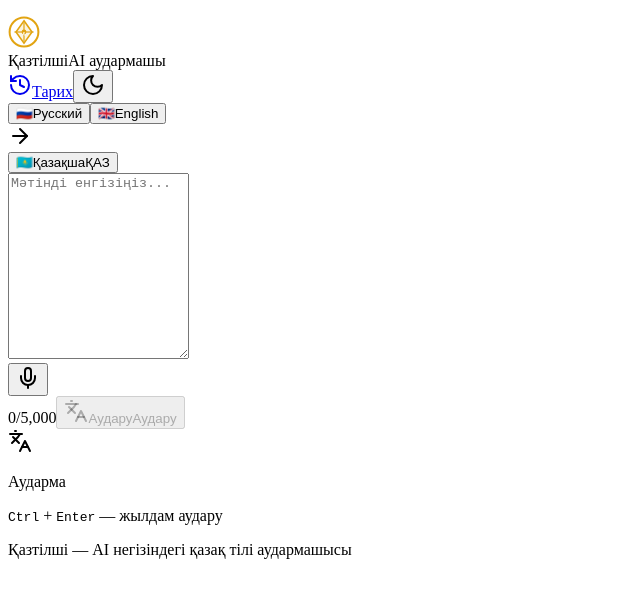
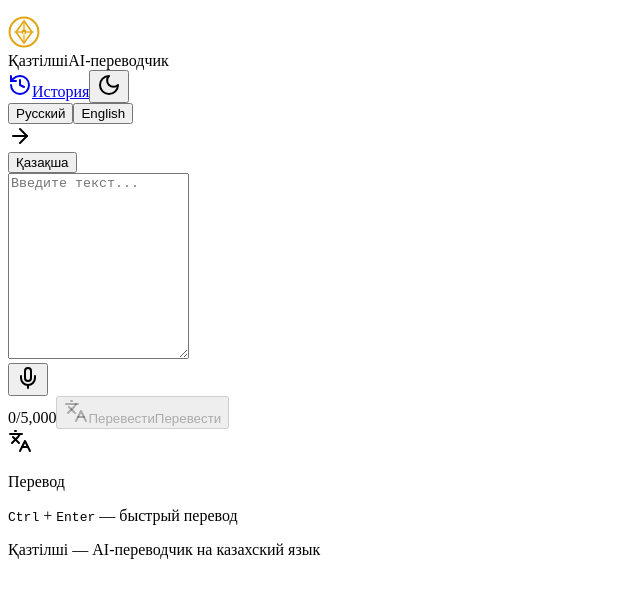
Before and after one commit to belilovsky/kazakh-translate, a React (Vite) app in the folder client/: page / in a window 1280 px wide. Shown: the top 598 px of the page, without its empty margins (0-640 px from the left). Built offline with nearby package versions, Linux system fonts and the light colour scheme.

Commit message:
UI: switch interface to Russian, remove all flags

```diff
--- a/client/src/pages/translate.tsx
+++ b/client/src/pages/translate.tsx
@@ -117,7 +117,7 @@ function QualityBadge({ score }: { score: number }) {
         </span>
       </TooltipTrigger>
       <TooltipContent>
-        Аударма сапасы: {score >= 9 ? "жоғары" : score >= 7 ? "орташа" : "жақсарту қажет"}
+        Качество перевода: {score >= 9 ? "высокое" : score >= 7 ? "среднее" : "требует улучшения"}
       </TooltipContent>
     </Tooltip>
   );
@@ -156,7 +156,7 @@ export default function TranslatePage() {
 
     const SpeechRecognition = (window as any).SpeechRecognition || (window as any).webkitSpeechRecognition;
     if (!SpeechRecognition) {
-      toast({ title: "Браузер дауыстық енгізуді қолдамайды", variant: "destructive" });
+      toast({ title: "Браузер не поддерживает голосовой ввод", variant: "destructive" });
       return;
     }
 
@@ -187,7 +187,7 @@ export default function TranslatePage() {
     recognition.onerror = (event: any) => {
       console.error("Speech recognition error:", event.error);
       if (event.error !== "aborted") {
-        toast({ title: "Дауыстық енгізу қатесі", description: event.error, variant: "destructive" });
+        toast({ title: "Ошибка голосового ввода", description: event.error, variant: "destructive" });
       }
       setIsListening(false);
     };
@@ -228,7 +228,7 @@ export default function TranslatePage() {
     },
     onError: (err: Error) => {
       toast({
-        title: "Қате",
+        title: "Ошибка",
         description: err.message,
         variant: "destructive",
       });
@@ -241,7 +241,7 @@ export default function TranslatePage() {
       return res.json();
     },
     onSuccess: () => {
-      toast({ title: "Бағалау сақталды" });
+      toast({ title: "Оценка сохранена" });
     },
   });
 
@@ -263,7 +263,7 @@ export default function TranslatePage() {
       setCopiedId(id);
       setTimeout(() => setCopiedId(null), 2000);
     } catch {
-      toast({ title: "Көшіру сәтсіз", variant: "destructive" });
+      toast({ title: "Не удалось скопировать", variant: "destructive" });
     }
   };
 
@@ -294,9 +294,9 @@ export default function TranslatePage() {
   const maxChars = 5000;
   const isLoading = translateMutation.isPending;
 
-  const langOptions: { value: SourceLang; label: string; flag: string }[] = [
-    { value: "ru", label: "Русский", flag: "🇷🇺" },
-    { value: "en", label: "English", flag: "🇬🇧" },
+  const langOptions: { value: SourceLang; label: string }[] = [
+    { value: "ru", label: "Русский" },
+    { value: "en", label: "English" },
   ];
 
   const engineResults = result?.allResults?.filter((r) => r.engine !== "ensemble") ?? [];
@@ -313,7 +313,7 @@ export default function TranslatePage() {
             <KaztilshiLogo size={32} />
             <div className="flex flex-col">
               <span className="font-bold text-base tracking-tight leading-none">Қазтілші</span>
-              <span className="text-[10px] text-muted-foreground leading-tight hidden sm:block">AI аудармашы</span>
+              <span className="text-[10px] text-muted-foreground leading-tight hidden sm:block">AI-переводчик</span>
             </div>
           </div>
 
@@ -321,7 +321,7 @@ export default function TranslatePage() {
             <Button variant="ghost" size="sm" asChild className="text-muted-foreground">
               <Link href="/history" data-testid="history-link">
                 <History className="h-4 w-4 mr-1.5" />
-                <span className="hidden sm:inline">Тарих</span>
+                <span className="hidden sm:inline">История</span>
               </Link>
             </Button>
             <Tooltip>
@@ -336,7 +336,7 @@ export default function TranslatePage() {
                   {theme === "dark" ? <Sun className="h-4 w-4" /> : <Moon className="h-4 w-4" />}
                 </Button>
               </TooltipTrigger>
-              <TooltipContent>{theme === "dark" ? "Жарық тема" : "Қараңғы тема"}</TooltipContent>
+              <TooltipContent>{theme === "dark" ? "Светлая тема" : "Тёмная тема"}</TooltipContent>
             </Tooltip>
           </div>
         </div>
@@ -359,8 +359,7 @@ export default function TranslatePage() {
                     : "text-muted-foreground hover:text-foreground"
                 }`}
               >
-                <span className="text-base leading-none">{opt.flag}</span>
-                <span className="hidden sm:inline">{opt.label}</span>
+                <span>{opt.label}</span>
                 {sourceLang === opt.value && (
                   <span className="absolute bottom-0 left-2 right-2 h-[2px] bg-primary rounded-full" />
                 )}
@@ -381,9 +380,7 @@ export default function TranslatePage() {
               className="flex items-center gap-1.5 px-3 sm:px-5 py-3 text-sm font-medium text-primary relative whitespace-nowrap"
               data-testid="lang-kk"
             >
-              <span className="text-base leading-none">🇰🇿</span>
-              <span className="hidden sm:inline">Қазақша</span>
-              <span className="sm:hidden">ҚАЗ</span>
+              <span>Қазақша</span>
               <span className="absolute bottom-0 left-2 right-2 h-[2px] bg-primary rounded-full" />
             </button>
           </div>
@@ -398,10 +395,10 @@ export default function TranslatePage() {
               value={sourceText}
               onChange={(e) => setSourceText(e.target.value.slice(0, maxChars))}
               onKeyDown={handleKeyDown}
-              placeholder="Мәтінді енгізіңіз..."
+              placeholder="Введите текст..."
               className="w-full resize-none bg-transparent text-base leading-relaxed p-4 sm:p-5 pb-14 outline-none placeholder:text-muted-foreground/50 min-h-[180px]"
               data-testid="source-textarea"
-              aria-label="Бастапқы мәтін"
+              aria-label="Исходный текст"
             />
 
             {/* Source panel footer */}
@@ -420,7 +417,7 @@ export default function TranslatePage() {
                         <X className="h-4 w-4" />
                       </Button>
                     </TooltipTrigger>
-                    <TooltipContent>Тазарту</TooltipContent>
+                    <TooltipContent>Очистить</TooltipContent>
                   </Tooltip>
                 )}
                 {speechSupported && (
@@ -441,7 +438,7 @@ export default function TranslatePage() {
                       </Button>
                     </TooltipTrigger>
                     <TooltipContent>
-                      {isListening ? "Тоқтату" : "Дауыспен енгізу"}
+                      {isListening ? "Остановить" : "Голосовой ввод"}
                     </TooltipContent>
                   </Tooltip>
                 )}
@@ -467,14 +464,14 @@ export default function TranslatePage() {
                   {isLoading ? (
                     <>
                       <Loader2 className="h-3.5 w-3.5 animate-spin" />
-                      <span className="hidden sm:inline">Аударылуда...</span>
+                      <span className="hidden sm:inline">Перевод...</span>
                       <span className="sm:hidden">...</span>
                     </>
                   ) : (
                     <>
                       <Languages className="h-3.5 w-3.5 sm:hidden" />
-                      <span className="hidden sm:inline">Аудару</span>
-                      <span className="sm:hidden">Аудару</span>
+                      <span className="hidden sm:inline">Перевести</span>
+                      <span className="sm:hidden">Перевести</span>
                     </>
                   )}
                 </Button>
@@ -493,7 +490,7 @@ export default function TranslatePage() {
                     <span className="absolute -top-0.5 -right-0.5 h-2 w-2 bg-primary rounded-full animate-ping" />
                   </div>
                   <span className="text-sm text-muted-foreground">
-                    Аудармашылар жұмыс істеуде...
+                    Переводчики работают...
                   </span>
                 </div>
                 <Skeleton className="h-4 w-full bg-muted/60" />
@@ -524,7 +521,7 @@ export default function TranslatePage() {
                     )}
                     {result.meta?.evalIterations !== undefined && result.meta.evalIterations > 1 && (
                       <span className="text-[11px] text-muted-foreground">
-                        +{result.meta.evalIterations - 1} итерация
+                        +{result.meta.evalIterations - 1} итераций улучшения
                       </span>
                     )}
                   </div>
@@ -550,7 +547,7 @@ export default function TranslatePage() {
                           )}
                         </Button>
                       </TooltipTrigger>
-                      <TooltipContent>Көшіру</TooltipContent>
+                      <TooltipContent>Копировать</TooltipContent>
                     </Tooltip>
 
                     {/* Listen */}
@@ -566,7 +563,7 @@ export default function TranslatePage() {
                           <Volume2 className="h-4 w-4" />
                         </Button>
                       </TooltipTrigger>
-                      <TooltipContent>Тыңдау</TooltipContent>
+                      <TooltipContent>Прослушать</TooltipContent>
                     </Tooltip>
 
                     {/* Rating */}
@@ -583,7 +580,7 @@ export default function TranslatePage() {
                           <ThumbsUp className="h-4 w-4" />
                         </Button>
                       </TooltipTrigger>
-                      <TooltipContent>Жақсы аударма</TooltipContent>
+                      <TooltipContent>Хороший перевод</TooltipContent>
                     </Tooltip>
 
                     <Tooltip>
@@ -599,7 +596,7 @@ export default function TranslatePage() {
                           <ThumbsDown className="h-4 w-4" />
                         </Button>
                       </TooltipTrigger>
-                      <TooltipContent>Нашар аударма</TooltipContent>
+                      <TooltipContent>Плохой перевод</TooltipContent>
                     </Tooltip>
                   </div>
 
@@ -615,7 +612,7 @@ export default function TranslatePage() {
               <div className="flex items-center justify-center flex-1 p-5">
                 <div className="text-center">
                   <Languages className="h-8 w-8 text-muted-foreground/25 mx-auto mb-2" />
-                  <p className="text-sm text-muted-foreground/40">Аударма</p>
+                  <p className="text-sm text-muted-foreground/40">Перевод</p>
                 </div>
               </div>
             )}
@@ -628,7 +625,7 @@ export default function TranslatePage() {
             <kbd className="px-1.5 py-0.5 bg-muted/50 border border-border rounded text-[10px]">Ctrl</kbd>
             {" + "}
             <kbd className="px-1.5 py-0.5 bg-muted/50 border border-border rounded text-[10px]">Enter</kbd>
-            {" — жылдам аудару"}
+            {" — быстрый перевод"}
           </div>
         )}
 
@@ -645,7 +642,7 @@ export default function TranslatePage() {
               ) : (
                 <ChevronDown className="h-4 w-4" />
               )}
-              <span>Барлық нұсқалар ({engineResults.length})</span>
+              <span>Все варианты ({engineResults.length})</span>
             </button>
 
             {variantsOpen && (
@@ -713,7 +710,7 @@ export default function TranslatePage() {
             <div className="flex items-center gap-2 mb-2">
               <Shield className="h-4 w-4 text-amber-500" />
               <span className="text-sm font-medium text-amber-700 dark:text-amber-400">
-                Сапа бағалау ескертулері
+                Замечания по качеству
               </span>
             </div>
             <ul className="text-xs text-muted-foreground space-y-1">
@@ -731,7 +728,7 @@ export default function TranslatePage() {
       {/* Footer */}
       <footer className="border-t border-border/50 py-3 text-center">
         <p className="text-[11px] text-muted-foreground/40">
-          Қазтілші — AI негізіндегі қазақ тілі аудармашысы
+          Қазтілші — AI-переводчик на казахский язык
         </p>
       </footer>
     </div>
```
